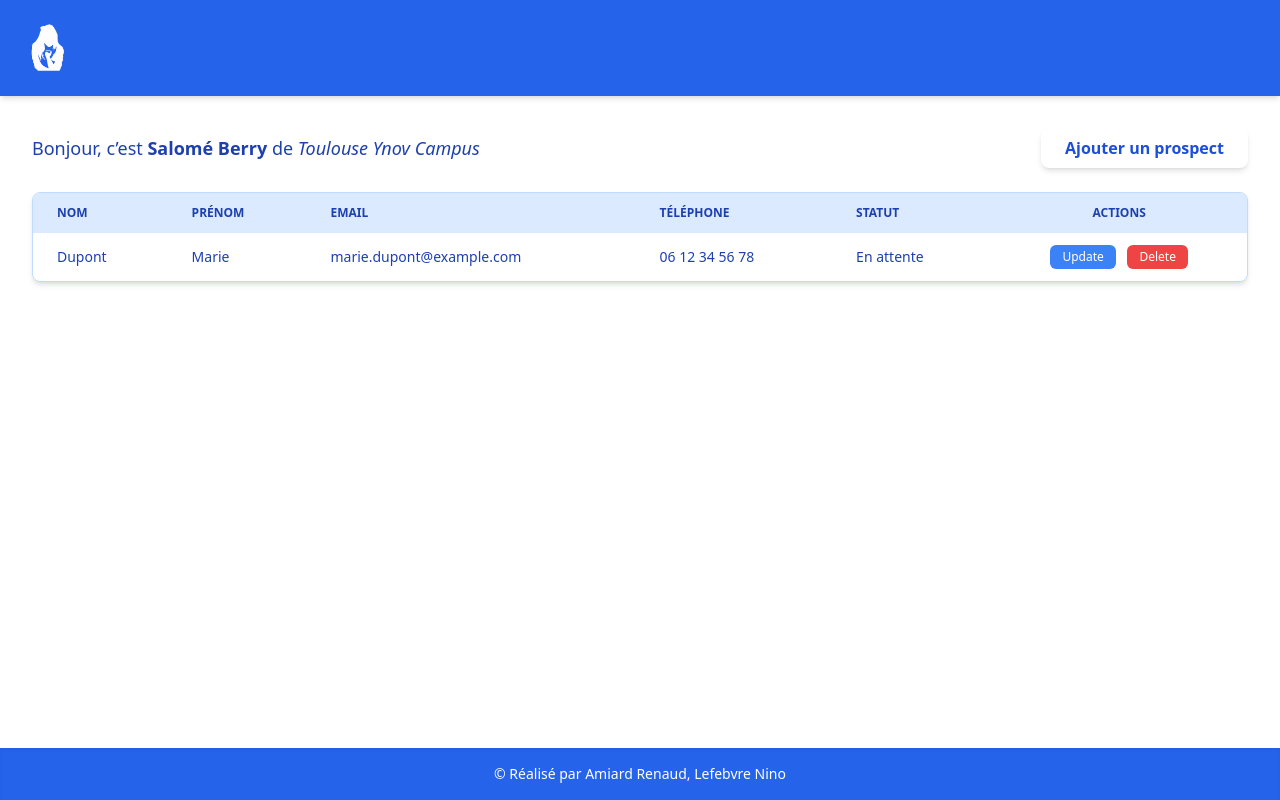
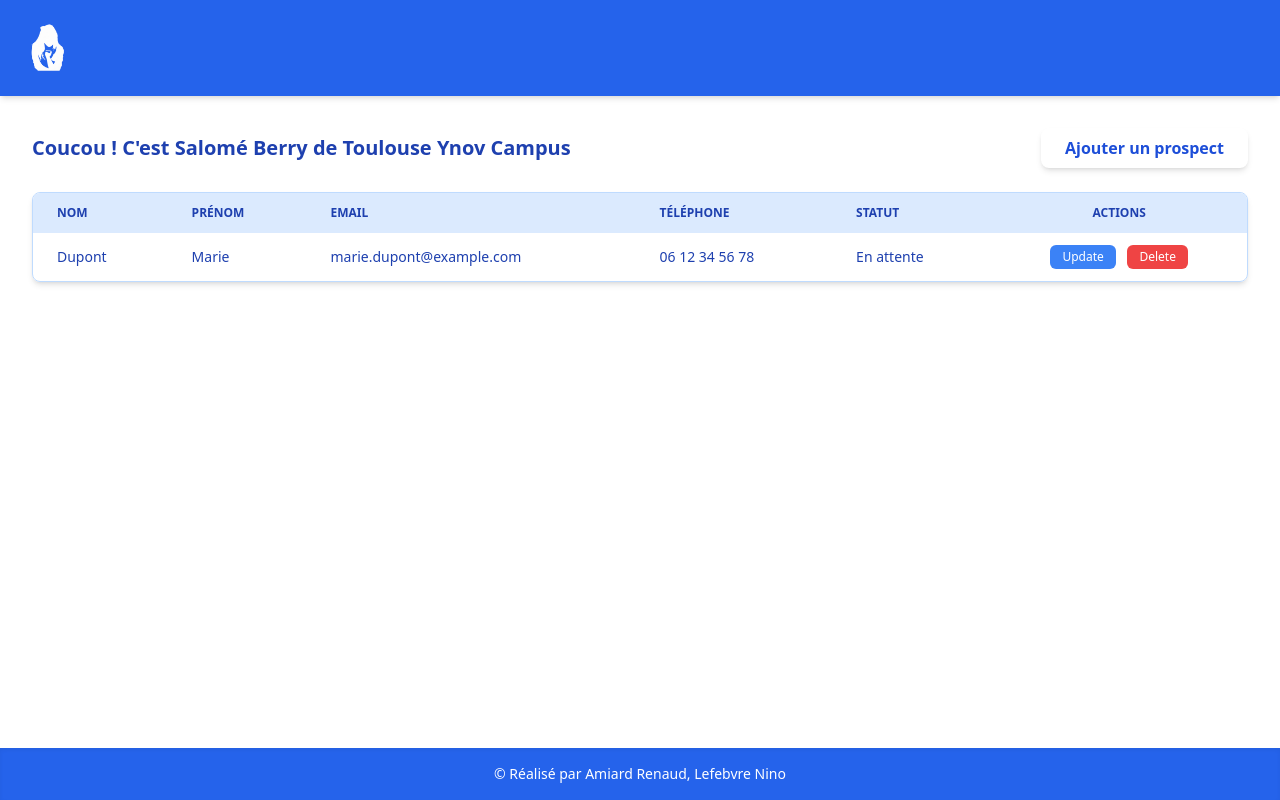
Before and after one commit to Ewoukouskous/adressbook-js, a website: page public/pages/dashboard.html in a window 1280 px wide. Drawn offline with nearby package versions, Linux system fonts and the light colour scheme.

Commit message:
feat(front-end): dashboard
Augment the size of the motto of the adress book

```diff
--- a/public/pages/dashboard.html
+++ b/public/pages/dashboard.html
@@ -18,9 +18,8 @@
 
     <!-- Ligne slogan + bouton -->
     <div class="flex justify-between items-center">
-        <p class="text-lg font-medium">
-            Bonjour, c’est <span class="font-semibold">Salomé Berry</span> de
-            <span class="italic">Toulouse Ynov Campus</span>
+        <p class="text-xl font-bold">
+            Coucou ! C'est Salomé Berry de Toulouse Ynov Campus
         </p>
         <button id="openAddModal" class="bg-white text-blue-700 font-semibold px-6 py-2 rounded-lg shadow-md hover:bg-blue-100 transition">
             Ajouter un prospect
```
